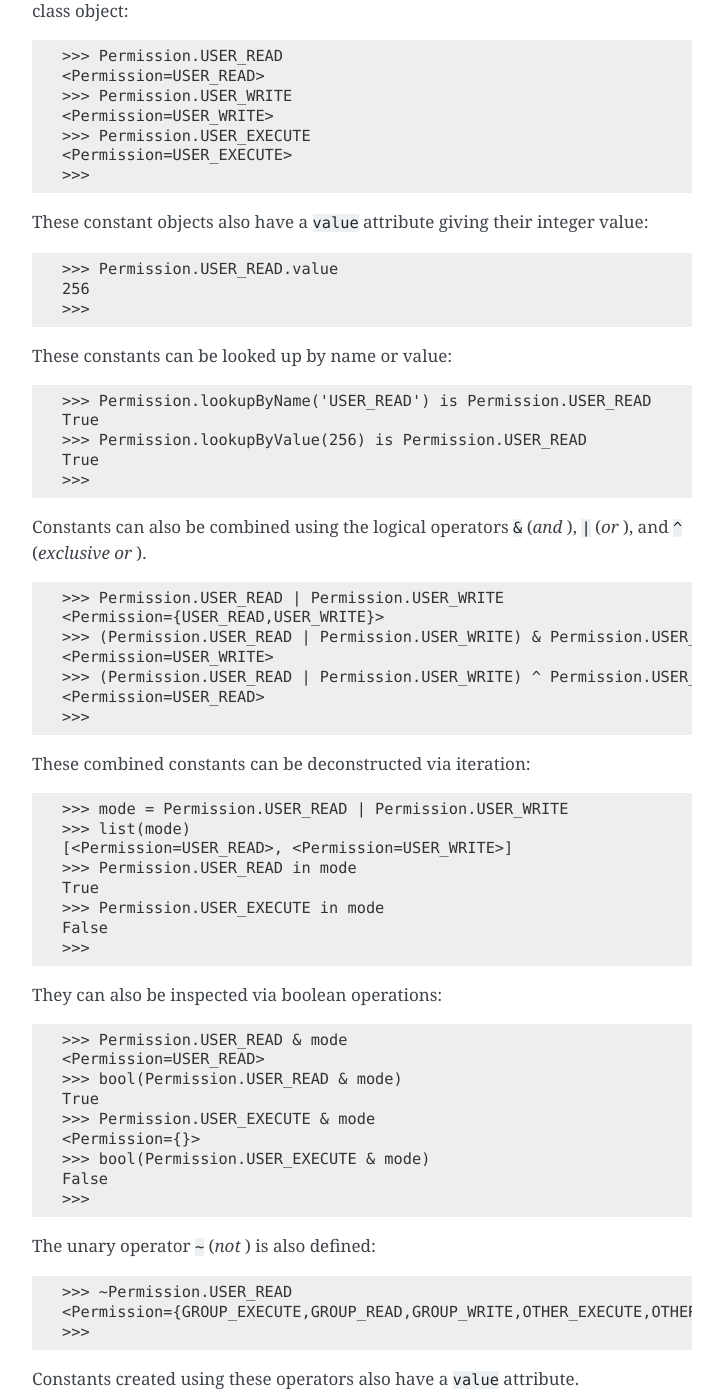
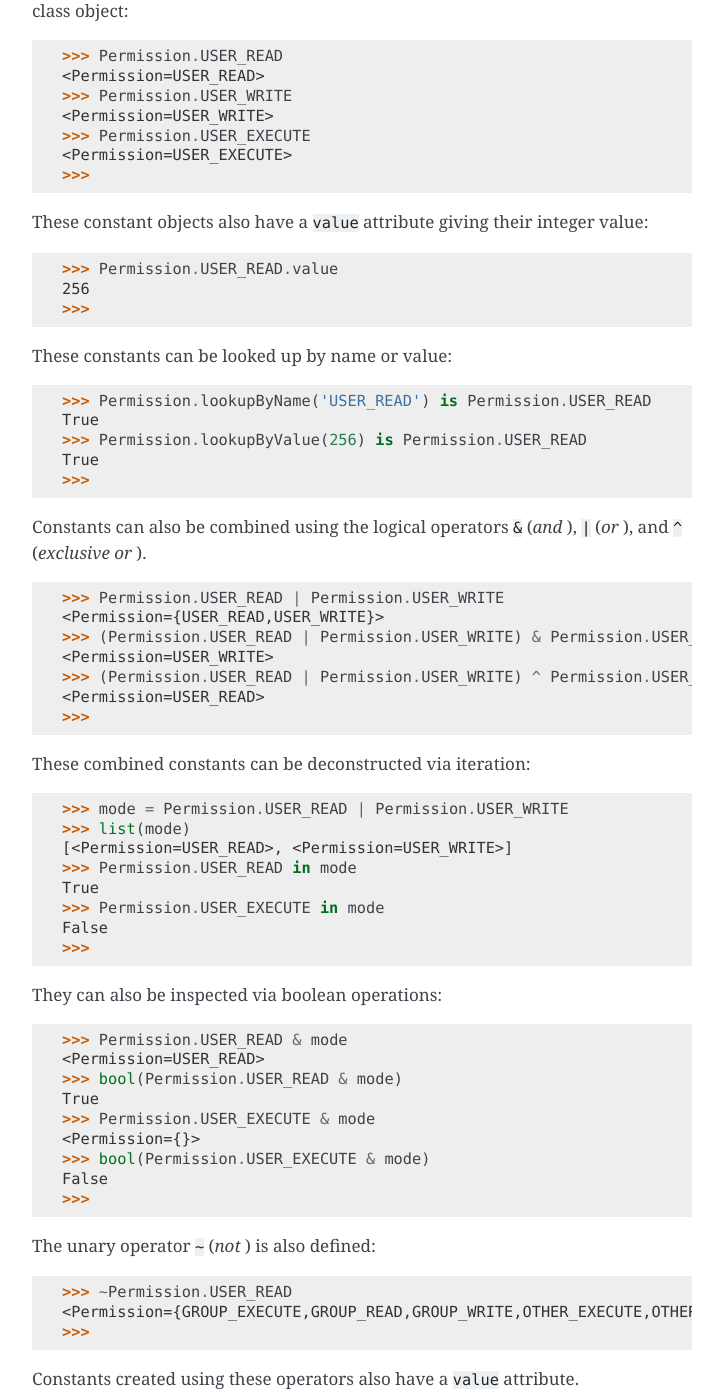
Before and after one commit to twisted/constantly, a Sphinx documentation site: the page built from docs/index.rst, in a window 1280 px wide and 1400 px high, scrolled down 5658 px. Shown: the whole window, without its empty margins (388-1111 px from the left). Built offline with Sphinx 7.4.7, drawn with Linux system fonts in a browser that asks for light colours; some of the changed text lies outside the part shown.

Commit message:
use pycon instead of console so it syntax highlights better

```diff
--- a/docs/index.rst
+++ b/docs/index.rst
@@ -33,7 +33,7 @@ Only direct subclasses of ``Names`` are supported (i.e., you cannot subclass ``M
 
 Given this definition, constants can be looked up by name using attribute access on the ``METHOD`` object:
 
-.. code-block:: console
+.. code-block:: pycon
 
     >>> METHOD.GET
     <METHOD=GET>
@@ -43,7 +43,7 @@ Given this definition, constants can be looked up by name using attribute access
 
 If it's necessary to look up constants from a string (e.g. based on user input of some sort), a safe way to do it is using ``lookupByName`` :
 
-.. code-block:: console
+.. code-block:: pycon
 
     >>> METHOD.lookupByName('GET')
     <METHOD=GET>
@@ -59,7 +59,7 @@ As demonstrated, it is safe because any name not associated with a constant (eve
 
 The constants can also be enumerated using the ``iterconstants`` method:
 
-.. code-block:: console
+.. code-block:: pycon
 
     >>> list(METHOD.iterconstants())
     [<METHOD=GET>, <METHOD=PUT>, <METHOD=POST>, <METHOD=DELETE>]
@@ -67,7 +67,7 @@ The constants can also be enumerated using the ``iterconstants`` method:
 
 Constants can be compared for equality or identity:
 
-.. code-block:: console
+.. code-block:: pycon
 
     >>> METHOD.GET is METHOD.GET
     True
@@ -122,7 +122,7 @@ Consider this definition of ``METHOD`` :
 
 This functionality can be used as any class methods are used:
 
-.. code-block:: console
+.. code-block:: pycon
 
     >>> METHOD.isIdempotent(METHOD.GET)
     True
@@ -150,7 +150,7 @@ Consider this example, in which some HTTP status code constants are defined.
 
 As with ``Names`` , constants are accessed as attributes of the class object:
 
-.. code-block:: console
+.. code-block:: pycon
 
     >>> STATUS.OK
     <STATUS=OK>
@@ -160,7 +160,7 @@ As with ``Names`` , constants are accessed as attributes of the class object:
 
 Additionally, the values of the constants can be accessed using the ``value`` attribute of one these objects:
 
-.. code-block:: console
+.. code-block:: pycon
 
     >>> STATUS.OK.value
     '200'
@@ -168,7 +168,7 @@ Additionally, the values of the constants can be accessed using the ``value`` at
 
 As with ``Names`` , constants can be looked up by name:
 
-.. code-block:: console
+.. code-block:: pycon
 
     >>> STATUS.lookupByName('NOT_FOUND')
     <STATUS=NOT_FOUND>
@@ -176,7 +176,7 @@ As with ``Names`` , constants can be looked up by name:
 
 Constants on a ``Values`` subclass can also be looked up by value:
 
-.. code-block:: console
+.. code-block:: pycon
 
     >>> STATUS.lookupByValue('404')
     <STATUS=NOT_FOUND>
@@ -193,7 +193,7 @@ If they do, ``lookupByValue`` will find the one which is defined first.
 
 Iteration is also supported:
 
-.. code-block:: console
+.. code-block:: pycon
 
     >>> list(STATUS.iterconstants())
     [<STATUS=OK>, <STATUS=FOUND>, <STATUS=NOT_FOUND>]
@@ -201,7 +201,7 @@ Iteration is also supported:
 
 Constants can be compared for equality, identity and ordering:
 
-.. code-block:: console
+.. code-block:: pycon
 
     >>> STATUS.OK == STATUS.OK
     True
@@ -243,7 +243,7 @@ As with ``Names`` , a subclass of ``Values`` can define custom methods:
 
 This functionality can be used as any class methods are used:
 
-.. code-block:: console
+.. code-block:: pycon
 
     >>> STATUS.hasBody(STATUS.OK)
     True
@@ -283,7 +283,7 @@ This state might be represented using ``Flags`` as follows:
 
 As for the previous types of constants, these can be accessed as attributes of the class object:
 
-.. code-block:: console
+.. code-block:: pycon
 
     >>> Permission.USER_READ
     <Permission=USER_READ>
@@ -295,7 +295,7 @@ As for the previous types of constants, these can be accessed as attributes of t
 
 These constant objects also have a ``value`` attribute giving their integer value:
 
-.. code-block:: console
+.. code-block:: pycon
 
     >>> Permission.USER_READ.value
     256
@@ -303,7 +303,7 @@ These constant objects also have a ``value`` attribute giving their integer valu
 
 These constants can be looked up by name or value:
 
-.. code-block:: console
+.. code-block:: pycon
 
     >>> Permission.lookupByName('USER_READ') is Permission.USER_READ
     True
@@ -313,7 +313,7 @@ These constants can be looked up by name or value:
 
 Constants can also be combined using the logical operators ``&`` (*and* ), ``|`` (*or* ), and ``^`` (*exclusive or* ).
 
-.. code-block:: console
+.. code-block:: pycon
 
     >>> Permission.USER_READ | Permission.USER_WRITE
     <Permission={USER_READ,USER_WRITE}>
@@ -325,7 +325,7 @@ Constants can also be combined using the logical operators ``&`` (*and* ), ``|``
 
 These combined constants can be deconstructed via iteration:
 
-.. code-block:: console
+.. code-block:: pycon
 
     >>> mode = Permission.USER_READ | Permission.USER_WRITE
     >>> list(mode)
@@ -338,7 +338,7 @@ These combined constants can be deconstructed via iteration:
 
 They can also be inspected via boolean operations:
 
-.. code-block:: console
+.. code-block:: pycon
 
     >>> Permission.USER_READ & mode
     <Permission=USER_READ>
@@ -352,7 +352,7 @@ They can also be inspected via boolean operations:
 
 The unary operator ``~`` (*not* ) is also defined:
 
-.. code-block:: console
+.. code-block:: pycon
 
     >>> ~Permission.USER_READ
     <Permission={GROUP_EXECUTE,GROUP_READ,GROUP_WRITE,OTHER_EXECUTE,OTHER_READ,OTHER_WRITE,USER_EXECUTE,USER_WRITE}>
@@ -360,7 +360,7 @@ The unary operator ``~`` (*not* ) is also defined:
 
 Constants created using these operators also have a ``value`` attribute.
 
-.. code-block:: console
+.. code-block:: pycon
 
     >>> (~Permission.USER_WRITE).value
     383
@@ -388,7 +388,7 @@ Consider this addition to that class:
 
 Use this like any other class method:
 
-.. code-block:: console
+.. code-block:: pycon
 
     >>> Permission.format(Permission.USER_READ | Permission.USER_WRITE | Permission.GROUP_READ | Permission.OTHER_READ)
     'rw-r--r--'
```
